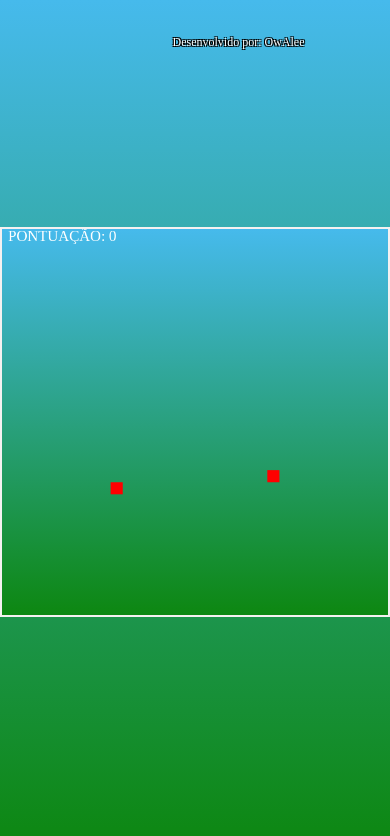
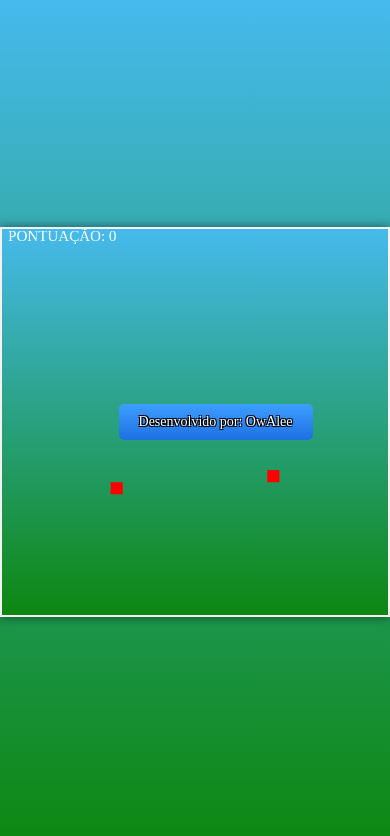
Before and after one commit to Owaleee/SnakeGame, a plain HTML site: page Index.html in a window 390 px wide. Drawn offline with Linux system fonts and the light colour scheme.

Commit message:
ajuste total em telas menores

```diff
--- a/Style.css
+++ b/Style.css
@@ -11,8 +11,9 @@ body {
   background: linear-gradient(to bottom, #46baec, #0d8711);
   border: 2px solid rgb(245, 241, 241);
   box-sizing: border-box;
-  max-width: 100%; /* Limita a largura máxima do canvas */
-  height: auto; /* Altura será calculada automaticamente com base na largura */
+  max-width: 100%;
+  height: auto;
+  box-shadow: 0 0 10px rgba(0, 0, 0, 0.5); /* Adiciona uma sombra sutil */
 }
 
 #OwAlee {
@@ -23,10 +24,14 @@ body {
   max-width: 100%;
   text-shadow: -1px -1px 0 #000000, 1px -1px 0 #000000, -1px 1px 0 #000000, 1px 1px 0 #000000;
   position: absolute;
-  top: 5%; /* Posiciona 5% do topo da tela */
-  right: 5%; /* Posiciona 5% da direita da tela */
+  top: 50%;
+  right: -5%;
   transform: translate(-50%, -50%);
   transition: color 0.8s ease-in, transform 0.3s ease-in-out;
+  padding: 10px 20px;
+  background: linear-gradient(to bottom, #3d9eff, #1e70e1); /* Gradiente de cor */
+  border-radius: 5px;
+  font-size: 18px;
 }
 
 #OwAlee:hover {
@@ -37,6 +42,6 @@ body {
 /* Media query para ajustar estilos em telas menores */
 @media (max-width: 768px) {
   #OwAlee {
-    font-size: 12px; /* Reduz o tamanho da fonte em telas menores */
+    font-size: 14px;
   }
 }
```
